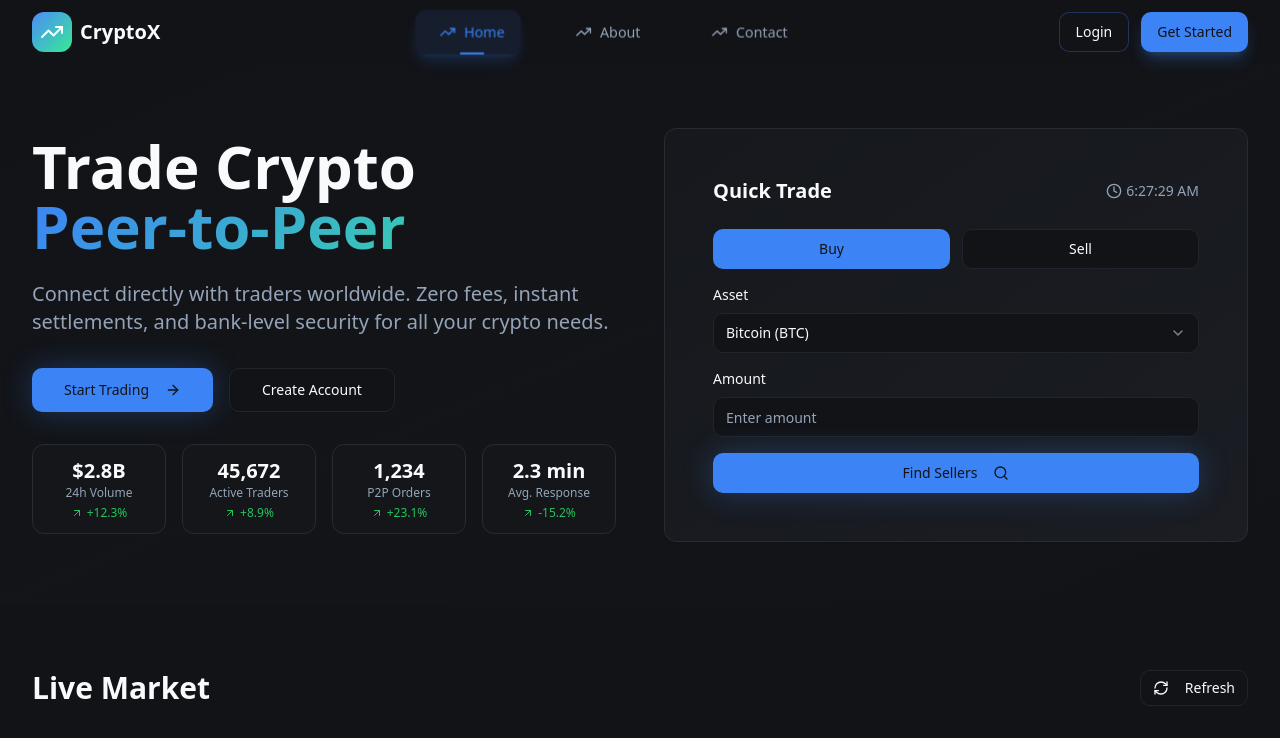
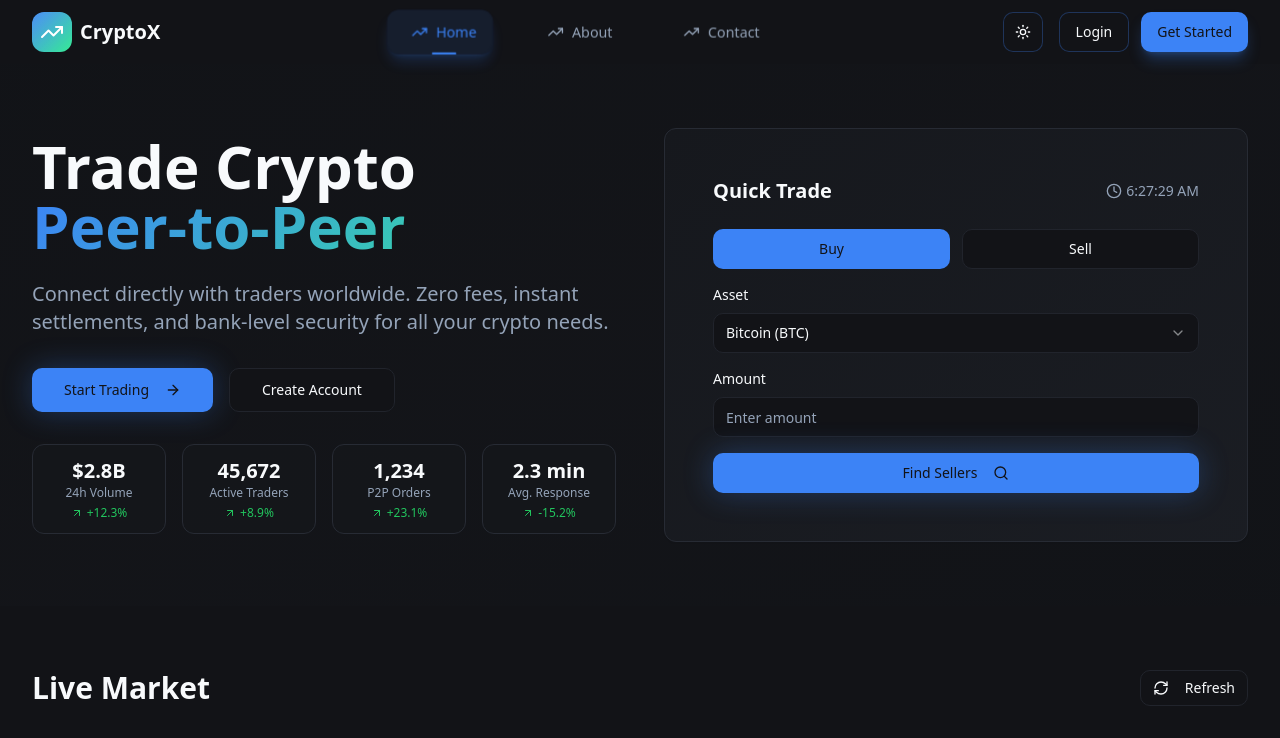
Before and after one commit to manishjan1811/trade-flow-universe, a React (Vite) app: page / in a window 1280 px wide. Shown: the top 738 px of the page. Built offline with nearby package versions, Linux system fonts and the light colour scheme.

Commit message:
Add dark mode toggle to navbar
Add dark mode toggle button to the navbar.

```diff
--- a/package.json
+++ b/package.json
@@ -51,7 +51,7 @@
     "framer-motion": "^12.23.6",
     "input-otp": "^1.2.4",
     "lucide-react": "^0.462.0",
-    "next-themes": "^0.3.0",
+    "next-themes": "^0.4.6",
     "react": "^18.3.1",
     "react-day-picker": "^8.10.1",
     "react-dom": "^18.3.1",
--- a/src/App.tsx
+++ b/src/App.tsx
@@ -3,6 +3,7 @@ import { Toaster as Sonner } from "@/components/ui/sonner";
 import { TooltipProvider } from "@/components/ui/tooltip";
 import { QueryClient, QueryClientProvider } from "@tanstack/react-query";
 import { BrowserRouter, Routes, Route } from "react-router-dom";
+import { ThemeProvider } from "next-themes";
 import ModernNavbar from "./components/ModernNavbar";
 import Home from "./pages/Home";
 import Dashboard from "./pages/Dashboard";
@@ -20,6 +21,12 @@ const queryClient = new QueryClient();
 
 const App = () => (
   <QueryClientProvider client={queryClient}>
+    <ThemeProvider
+      attribute="class"
+      defaultTheme="system"
+      enableSystem
+      disableTransitionOnChange
+    >
       <TooltipProvider>
         <Toaster />
         <Sonner />
@@ -41,6 +48,7 @@ const App = () => (
           </ModernNavbar>
         </BrowserRouter>
       </TooltipProvider>
+    </ThemeProvider>
   </QueryClientProvider>
 );
 
--- a/src/components/ModernNavbar.tsx
+++ b/src/components/ModernNavbar.tsx
@@ -4,6 +4,7 @@ import { Menu, X, TrendingUp, Wallet, ArrowRightLeft, History, Settings, User }
 import { Button } from "@/components/ui/button";
 import { cn } from "@/lib/utils";
 import { motion, useMotionValue, useSpring, useTransform } from "framer-motion";
+import { ThemeToggle } from "@/components/ui/theme-toggle";
 
 const navigation = [
   { name: "Dashboard", href: "/dashboard", icon: TrendingUp },
@@ -290,8 +291,9 @@ export default function ModernNavbar({ children }: { children: React.ReactNode }
               </div>
             )}
 
-            {/* Auth Buttons / User Menu */}
+            {/* Theme Toggle & Auth Buttons / User Menu */}
             <div className="flex items-center space-x-4">
+              <ThemeToggle />
               {isPublicRoute ? (
                 <motion.div
                   className="hidden md:flex items-center space-x-3"
--- /dev/null
+++ b/src/components/ui/theme-toggle.tsx
@@ -0,0 +1,56 @@
+import { useState } from "react";
+import { Moon, Sun } from "lucide-react";
+import { useTheme } from "next-themes";
+import { Button } from "@/components/ui/button";
+import { motion } from "framer-motion";
+
+export function ThemeToggle() {
+  const { setTheme, theme } = useTheme();
+  const [isHovered, setIsHovered] = useState(false);
+
+  const toggleTheme = () => {
+    setTheme(theme === "dark" ? "light" : "dark");
+  };
+
+  return (
+    <Button
+      variant="outline"
+      size="icon"
+      onClick={toggleTheme}
+      onMouseEnter={() => setIsHovered(true)}
+      onMouseLeave={() => setIsHovered(false)}
+      className="relative overflow-hidden border-primary/30 hover:border-primary hover:scale-105 transition-all duration-300"
+    >
+      <motion.div
+        initial={{ scale: 1, rotate: 0 }}
+        animate={{
+          scale: isHovered ? 1.1 : 1,
+          rotate: theme === "dark" ? 180 : 0,
+        }}
+        transition={{ duration: 0.3, ease: "easeInOut" }}
+        className="relative"
+      >
+        <motion.div
+          animate={{
+            opacity: theme === "dark" ? 0 : 1,
+            scale: theme === "dark" ? 0.5 : 1,
+          }}
+          transition={{ duration: 0.3 }}
+          className="absolute inset-0 flex items-center justify-center"
+        >
+          <Sun className="h-4 w-4" />
+        </motion.div>
+        <motion.div
+          animate={{
+            opacity: theme === "dark" ? 1 : 0,
+            scale: theme === "dark" ? 1 : 0.5,
+          }}
+          transition={{ duration: 0.3 }}
+          className="flex items-center justify-center"
+        >
+          <Moon className="h-4 w-4" />
+        </motion.div>
+      </motion.div>
+    </Button>
+  );
+}
```
Also changed, not shown: 1 other file (tests, documents, lock files or other folders). Lines whose indentation alone changed are shown as unchanged.
